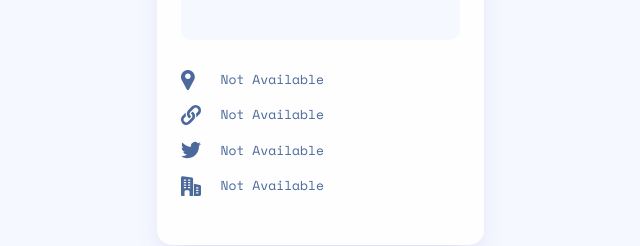
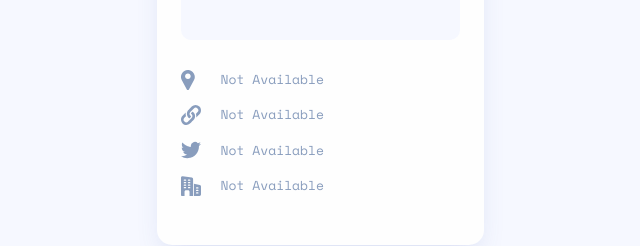
Before and after one commit to robertKamrowski/gh_user_finder_react_app, a React (Create React App) app: page / in a window 1280 px wide. Shown: the part 492-738 px from the top of the page, without its empty margins (320-960 px from the left). Built offline with nearby package versions, Linux system fonts and the light colour scheme.

Commit message:
Add htpp all cases to open site in new tab

```diff
--- a/src/components/displayPanel/AccountLinks.js
+++ b/src/components/displayPanel/AccountLinks.js
@@ -12,18 +12,36 @@ const LinksWrapper = styled.div`
   align-items: flex-start;
 `;
 
-const StyledLink = styled.a`
+const StyledButton = styled.button`
   display: block;
-  text-decoration: none;
   font-size: 1.3rem;
   line-height: 1.9rem;
   display: flex;
   justify-content: center;
+  background-color: transparent;
+  border: none;
+  font-family: 'Space Mono';
+  cursor: pointer;
+  color: ${({ theme }) => theme.ghContacts};
 
   .svg {
     width: 20px;
     height: 20px;
     fill: ${({ theme }) => theme.ghContacts};
+  }
+
+  &:hover {
+    text-decoration: underline;
+  }
+
+  &:disabled {
+    color: ${({ theme }) => theme.disabled};
+    opacity: 0.65;
+    cursor: not-allowed;
+  }
+
+  &:disabled .svg {
+    fill: ${({ theme }) => theme.disabled};
   }
 `;
 
@@ -31,7 +49,6 @@ const Content = styled.p`
   margin-left: 20px;
   font-size: 1.3rem;
   line-height: 1.9rem;
-  color: ${({ theme }) => theme.ghContacts};
 `;
 
 const AccountLinks = () => {
@@ -39,14 +56,24 @@ const AccountLinks = () => {
   const { location, blog = '', twitter, company } = userGitHubData;
 
   const link = blog;
+
   const handleLink = () => {
     if (link.includes('https://')) return link;
+    else if (link.includes('http://'))
+      return link.replace('http://', 'https://');
     else return `https://${link}`;
   };
 
+  const openNewTab = (url = 'https://google.com') => {
+    const win = window.open(url, '_blank');
+    win.focus();
+  };
+
+  handleLink();
+
   return (
     <LinksWrapper>
-      <StyledLink href="@">
+      <StyledButton disabled={location ? false : true}>
         <svg
           className="svg"
           height="20"
@@ -57,9 +84,12 @@ const AccountLinks = () => {
           <path d="M12.797 3.425C11.584 1.33 9.427.05 7.03.002a7.483 7.483 0 00-.308 0C4.325.05 2.17 1.33.955 3.425a6.963 6.963 0 00-.09 6.88l4.959 9.077.007.012c.218.38.609.606 1.045.606.437 0 .828-.226 1.046-.606l.007-.012 4.96-9.077a6.963 6.963 0 00-.092-6.88zm-5.92 5.638c-1.552 0-2.813-1.262-2.813-2.813s1.261-2.812 2.812-2.812S9.69 4.699 9.69 6.25 8.427 9.063 6.876 9.063z" />
         </svg>
         <Content>{location ? location : 'Not Available'}</Content>
-      </StyledLink>
+      </StyledButton>
 
-      <StyledLink href={handleLink()} target="_blank">
+      <StyledButton
+        disabled={blog ? false : true}
+        onClick={() => openNewTab(handleLink())}
+      >
         <svg
           className="svg"
           height="20"
@@ -73,9 +103,9 @@ const AccountLinks = () => {
           </g>
         </svg>
         <Content available={blog}>{blog ? blog : 'Not Available'}</Content>
-      </StyledLink>
+      </StyledButton>
 
-      <StyledLink href="@">
+      <StyledButton disabled={twitter ? false : true}>
         <svg
           className="svg"
           height="18"
@@ -85,11 +115,10 @@ const AccountLinks = () => {
         >
           <path d="M20 2.799a8.549 8.549 0 01-2.363.647 4.077 4.077 0 001.804-2.266 8.194 8.194 0 01-2.6.993A4.099 4.099 0 009.75 4.977c0 .324.027.637.095.934-3.409-.166-6.425-1.8-8.452-4.288a4.128 4.128 0 00-.56 2.072c0 1.42.73 2.679 1.82 3.408A4.05 4.05 0 01.8 6.598v.045a4.119 4.119 0 003.285 4.028 4.092 4.092 0 01-1.075.135c-.263 0-.528-.015-.776-.07.531 1.624 2.038 2.818 3.831 2.857A8.239 8.239 0 01.981 15.34 7.68 7.68 0 010 15.285a11.543 11.543 0 006.29 1.84c7.545 0 11.67-6.25 11.67-11.667 0-.182-.006-.357-.015-.53A8.18 8.18 0 0020 2.798z" />
         </svg>
+        <Content>{twitter ? twitter : 'Not Available'}</Content>
+      </StyledButton>
 
-        <Content>{twitter ? twitter : 'Not Available'}</Content>
-      </StyledLink>
-
-      <StyledLink href="@">
+      <StyledButton disabled={company ? false : true}>
         <svg
           className="svg"
           height="20"
@@ -102,7 +131,7 @@ const AccountLinks = () => {
           </g>
         </svg>
         <Content>{company ? company : 'Not Available'}</Content>
-      </StyledLink>
+      </StyledButton>
     </LinksWrapper>
   );
 };
```
